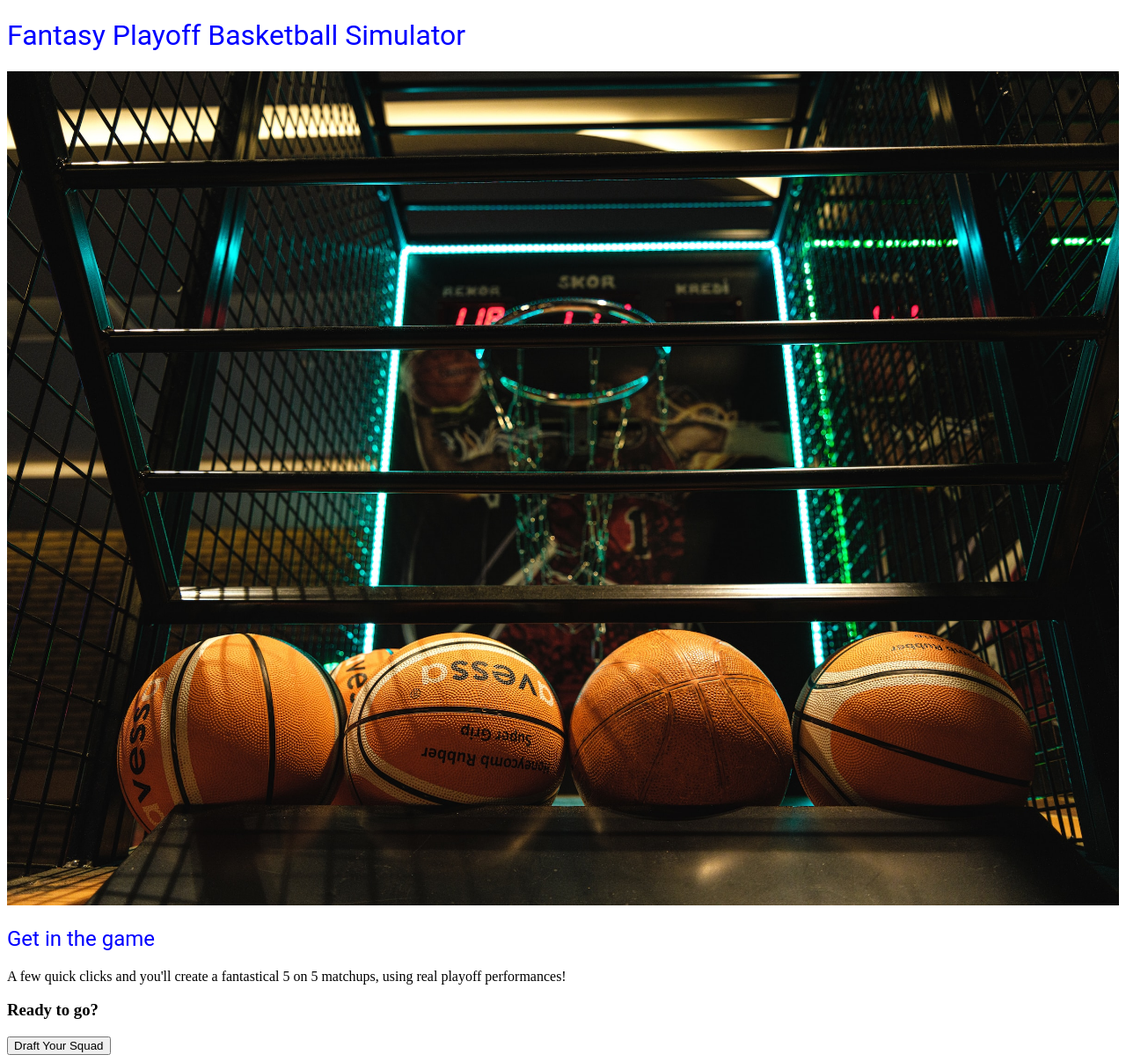
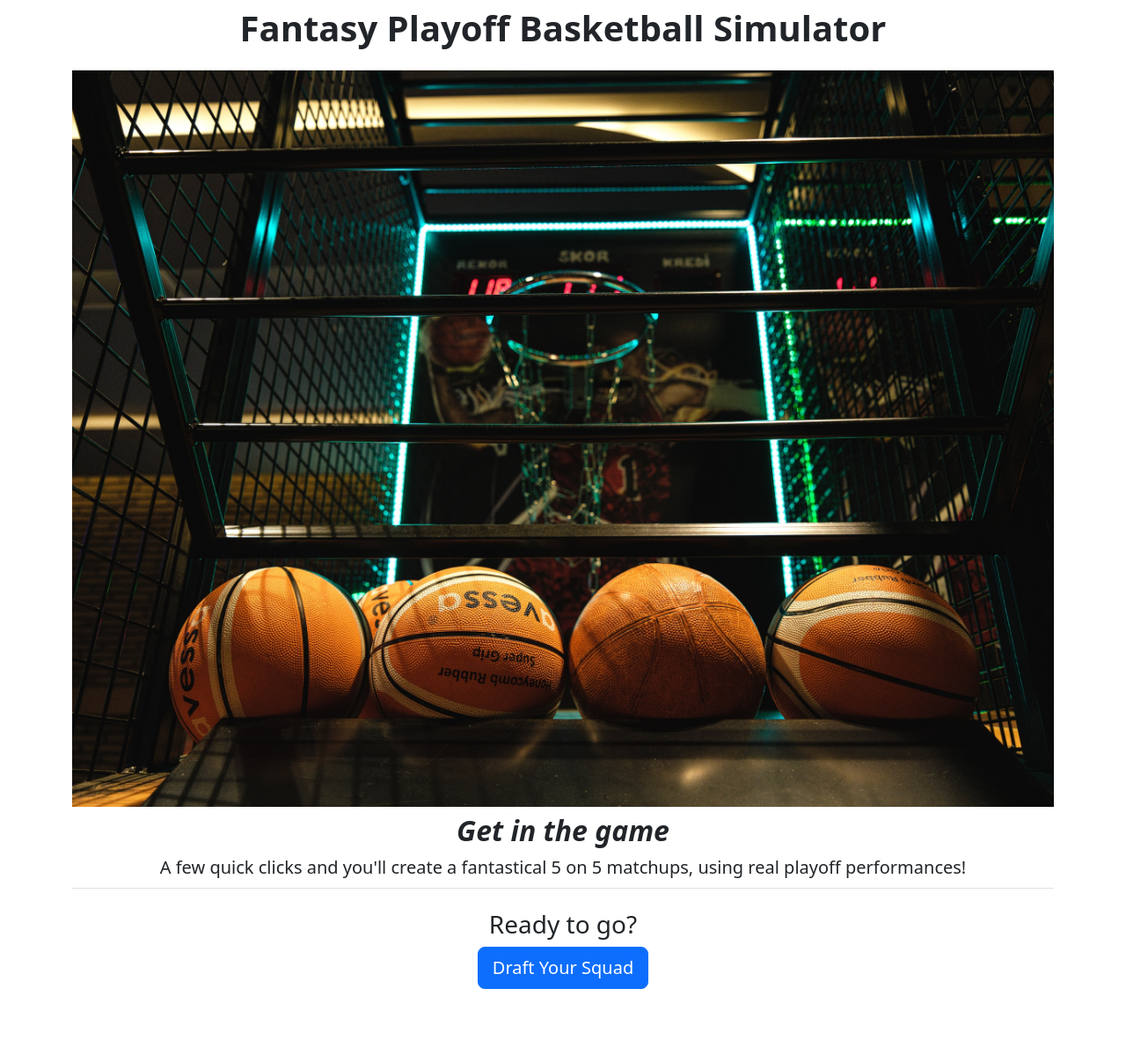
Before and after one commit to colinfm88/testing-flask-project, a Flask app: page / in a window 1280 px wide. Shown: the whole page at 88% size. After the commit the page ends 1124 px from the top, so only its background shows below. Run offline with Flask 2, Linux system fonts and the light colour scheme.

Commit message:
added requirements

```diff
--- /dev/null
+++ b/requirements.txt
@@ -0,0 +1,3 @@
+Flask
+Pandas
+gunicorn
--- a/templates/home.html
+++ b/templates/home.html
@@ -1,25 +1,19 @@
 <!DOCTYPE html>
 <html>
   <head>
+    <meta charset="utf-8">
+    <meta name="viewport" content="width=device-width, initial-scale=1">
+    <link href="https://cdn.jsdelivr.net/npm/bootstrap@5.3.0-alpha3/dist/css/bootstrap.min.css" rel="stylesheet" integrity="sha384-KK94CHFLLe+nY2dmCWGMq91rCGa5gtU4mk92HdvYe+M/SXH301p5ILy+dN9+nJOZ" crossorigin="anonymous">
     <title>Fantasy Playoff Simulator</title>
-    <style>
-      h1, h2 {
-        color: blue;
-        font-family: Roboto;
-        font-weight: normal;
-      }
-     #banner {
-       width: 100%;
-       object-fit: cover;
-     }
-    </style>
   </head>
   <body>
-    <h1>Fantasy Playoff Basketball Simulator</h1>
-    <img id="banner" src=https://testing-flask-project-1.seefm.repl.co/static/banner.jpeg.jpg>
-    <h2>Get in the game</h2>
-    <p>A few quick clicks and you'll create a fantastical 5 on 5 matchups, using real playoff performances!</p>
-    <h3>Ready to go?</h3>
-    <button>Draft Your Squad</button>
+    <div class="container text-center">
+      <h1 class="mt-2 mb-4"><b>Fantasy Playoff Basketball Simulator</b></h1>
+      <img class="img-fluid" id="banner" src=https://testing-flask-project-1.seefm.repl.co/static/banner.jpeg.jpg>
+      <h2 class="mt-2 mb-2"><i><b>Get in the game</i></b></h2>
+      <p class="mb-4 lead border-bottom" style="padding-bottom:8px">A few quick clicks and you'll create a fantastical 5 on 5 matchups, using real playoff performances!</p>
+      <h3>Ready to go?</h3>
+      <button class="btn btn-primary btn-lg mb-5">Draft Your Squad</button>
+    </div>
   </body>
 </html>
```
